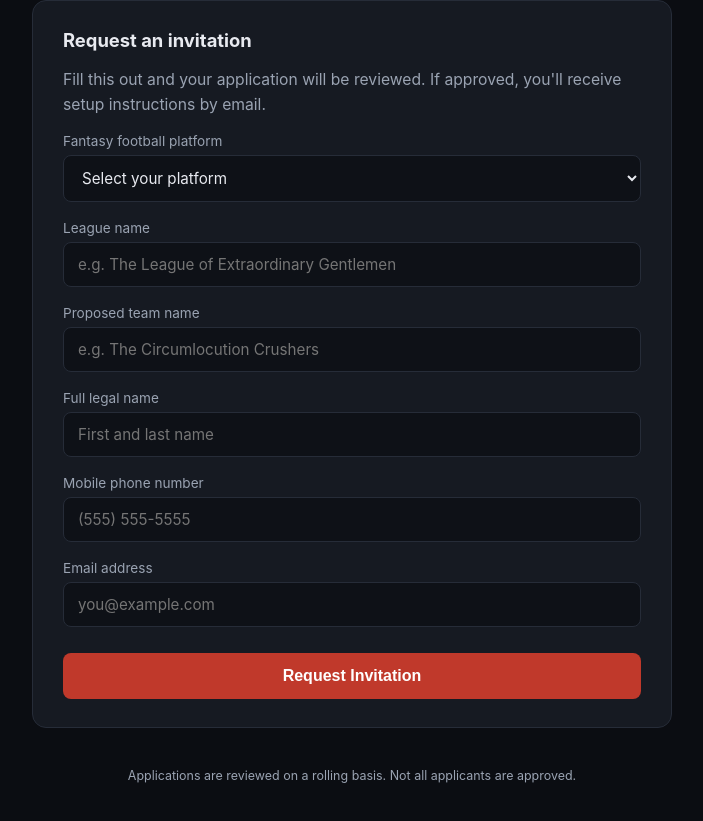
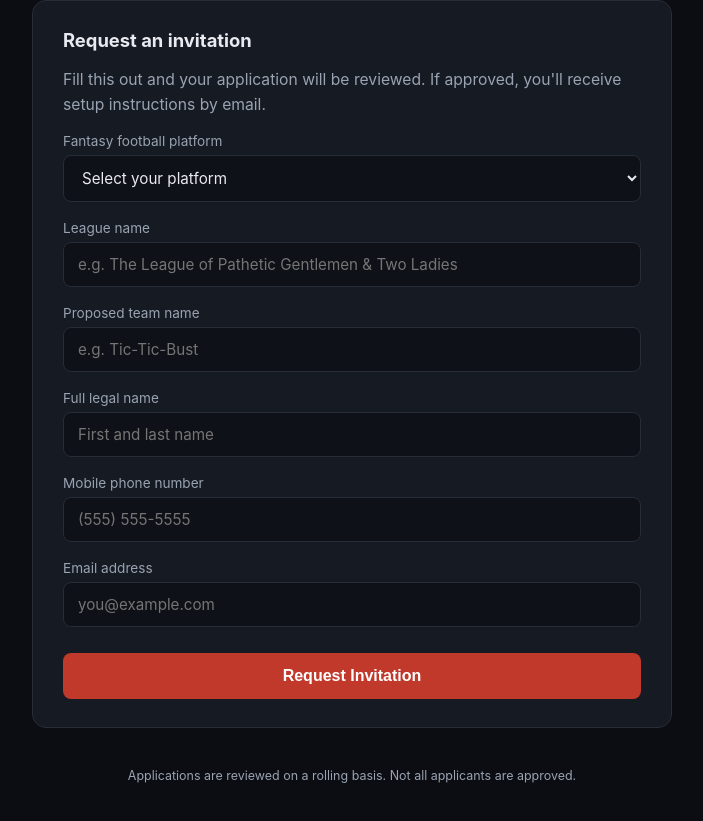
Before and after one commit to joshuamassey-beep/5280content, a plain HTML site: page massiveempirefantasyfootball.html in a window 1280 px wide. Shown: the part 2750-3571 px from the top of the page, without its empty margins (288-991 px from the left). Drawn offline with Linux system fonts and the light colour scheme.

Commit message:
Add files via upload

```diff
--- a/massiveempirefantasyfootball.html
+++ b/massiveempirefantasyfootball.html
@@ -416,10 +416,10 @@
         </select>
 
         <label for="leagueName">League name</label>
-        <input type="text" id="leagueName" name="leagueName" placeholder="e.g. The League of Extraordinary Gentlemen" required />
+        <input type="text" id="leagueName" name="leagueName" placeholder="e.g. The League of Pathetic Gentlemen &amp; Two Ladies" required />
 
         <label for="teamName">Proposed team name</label>
-        <input type="text" id="teamName" name="teamName" placeholder="e.g. The Circumlocution Crushers" required />
+        <input type="text" id="teamName" name="teamName" placeholder="e.g. Tic-Tic-Bust" required />
 
         <label for="legalName">Full legal name</label>
         <input type="text" id="legalName" name="legalName" placeholder="First and last name" required />
```
